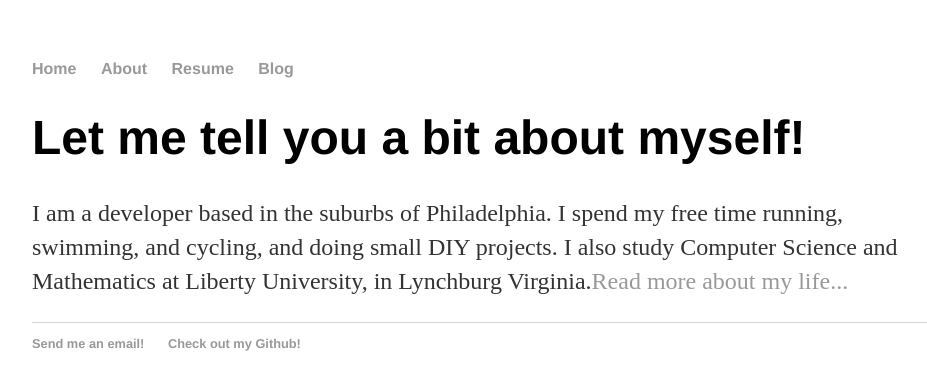
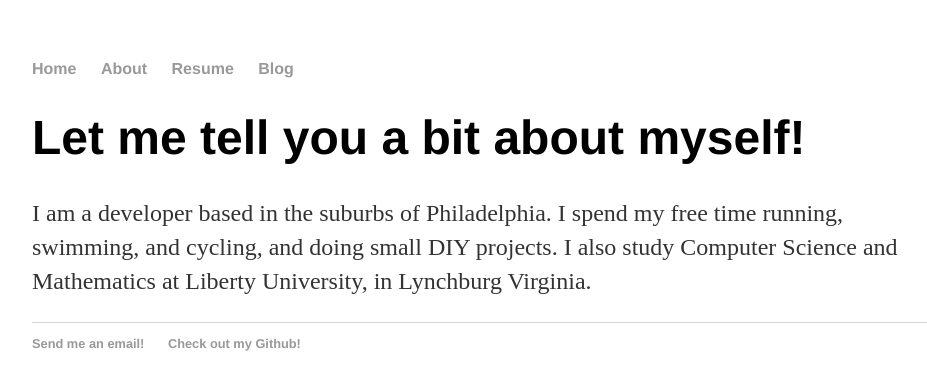
Before and after one commit to IronmanMk40/Matsick-Dot-Com, a Jekyll site: the page built from about/index.html, in a window 1280 px wide. Shown: the top 390 px of the page, without its empty margins (160-1087 px from the left). Built offline with Jekyll 4.4.1, drawn with Linux system fonts in a browser that asks for light colours.

Commit message:
Corrected faulty tag

```diff
--- a/about/index.html
+++ b/about/index.html
@@ -6,5 +6,5 @@ title: A little more about me
 	<h1>Let me tell you a bit about myself!</h1>
 	<p>I am  a developer based in the suburbs of Philadelphia. I
 		spend my free time running, swimming, and cycling, and doing small DIY projects. I also study Computer
-		Science and Mathematics at Liberty University, in Lynchburg Virginia.<a href="/about">Read more about my life...</a>
+		Science and Mathematics at Liberty University, in Lynchburg Virginia.</p>
 </div><!-- /.blurb -->
```
